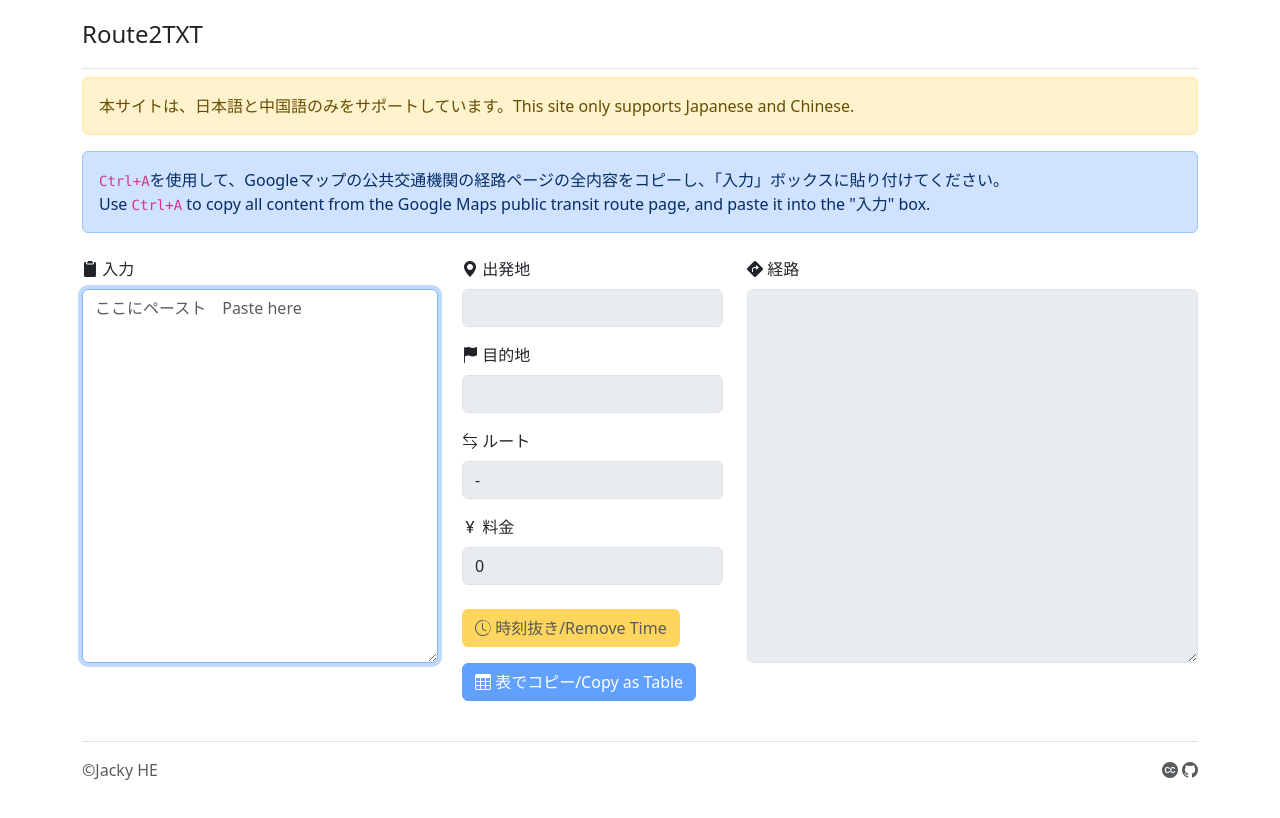
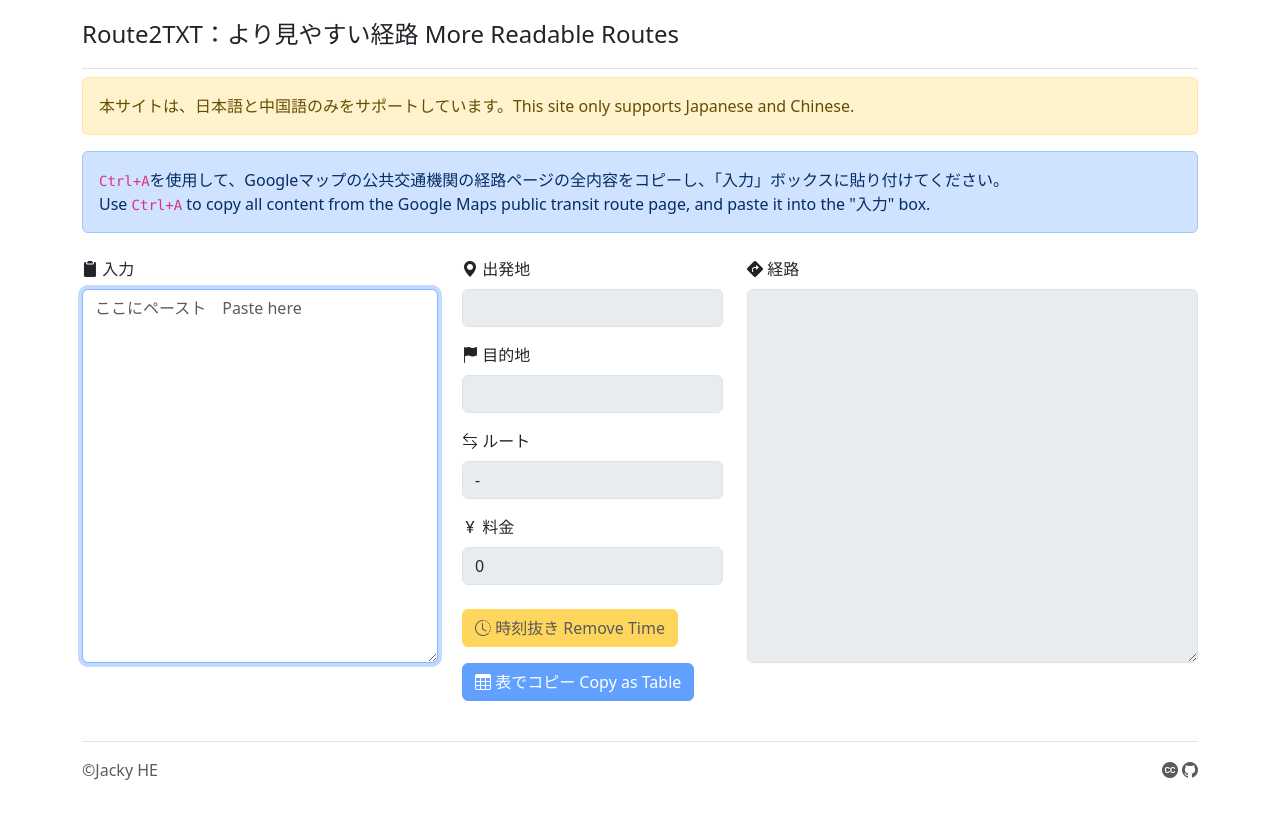
Before and after one commit to ihkk/Route2TXT, a React (Create React App) app: page / in a window 1280 px wide. Shown: the top 818 px of the page. Built offline with nearby package versions, Linux system fonts and the light colour scheme.

Commit message:
feat: update header title for improved clarity and adjust button labels for consistency

```diff
--- a/src/App.js
+++ b/src/App.js
@@ -264,7 +264,7 @@ function App() {
       <div className="container">
         <header class="d-flex flex-wrap justify-content-between align-items-center py-3 border-bottom">
           <a href="." class="d-flex align-items-center text-dark text-decoration-none">
-            <span class="fs-4">Route2TXT</span>
+            <span class="fs-4">Route2TXT：より見やすい経路 More Readable Routes</span>
           </a>
           <div class="ms-auto">
             {copySuccess && <span class="copy-success">{copySuccess}</span>}
@@ -359,7 +359,7 @@ function App() {
                   onClick={() => onClearTime()}
                   disabled={inputValue === ""}
                 >
-                  <i className="bi bi-clock-history"></i> 時刻抜き/Remove Time
+                  <i className="bi bi-clock-history"></i> 時刻抜き Remove Time
                 </button>
               </div>
             </div>
@@ -371,7 +371,7 @@ function App() {
                   onClick={() => copyTextToClipboard(result.dept.name + '-' + result.dest.name + "\t\"" + inputValue + "\"\t\t" + result.cost)}
                   disabled={inputValue === ""}
                 >
-                  <i className="bi bi-table"></i> 表でコピー/Copy as Table
+                  <i className="bi bi-table"></i> 表でコピー Copy as Table
                 </button>
               </div>
             </div>
```
